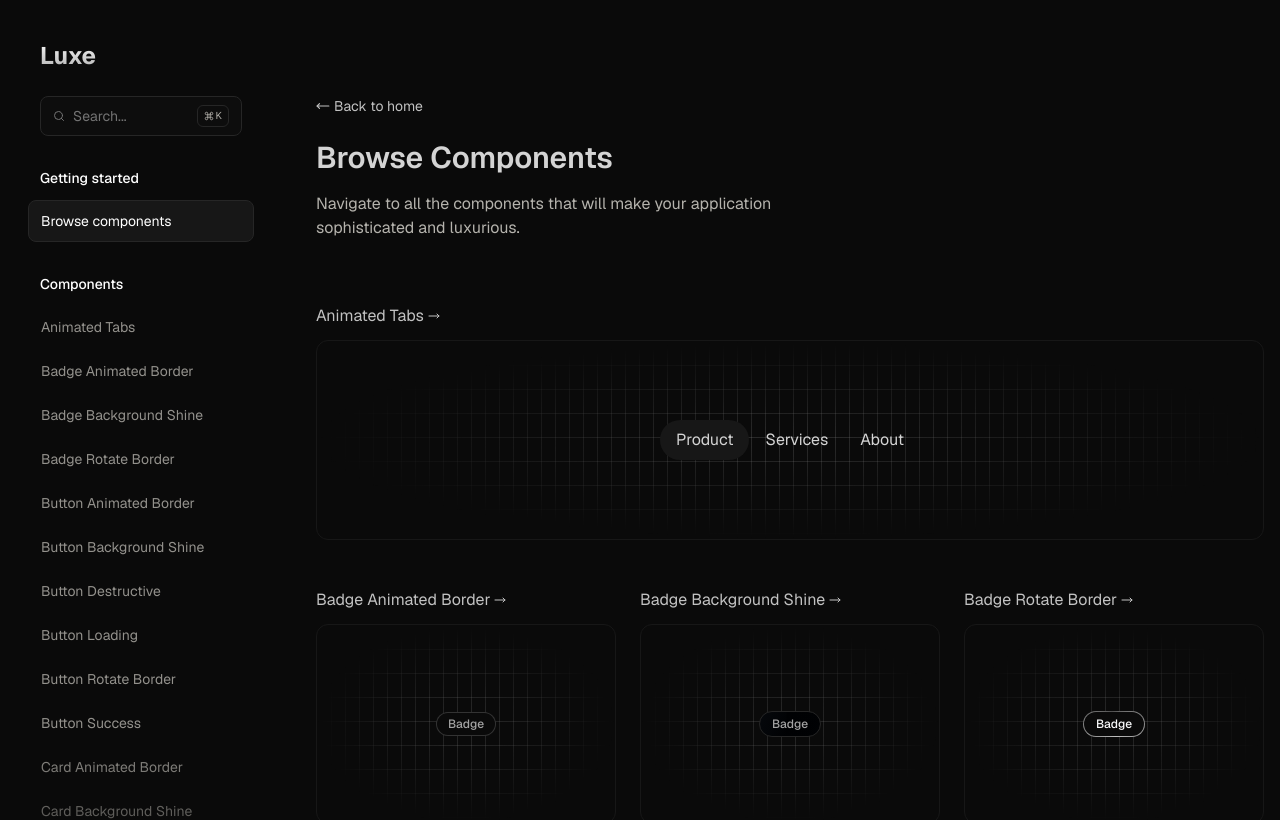
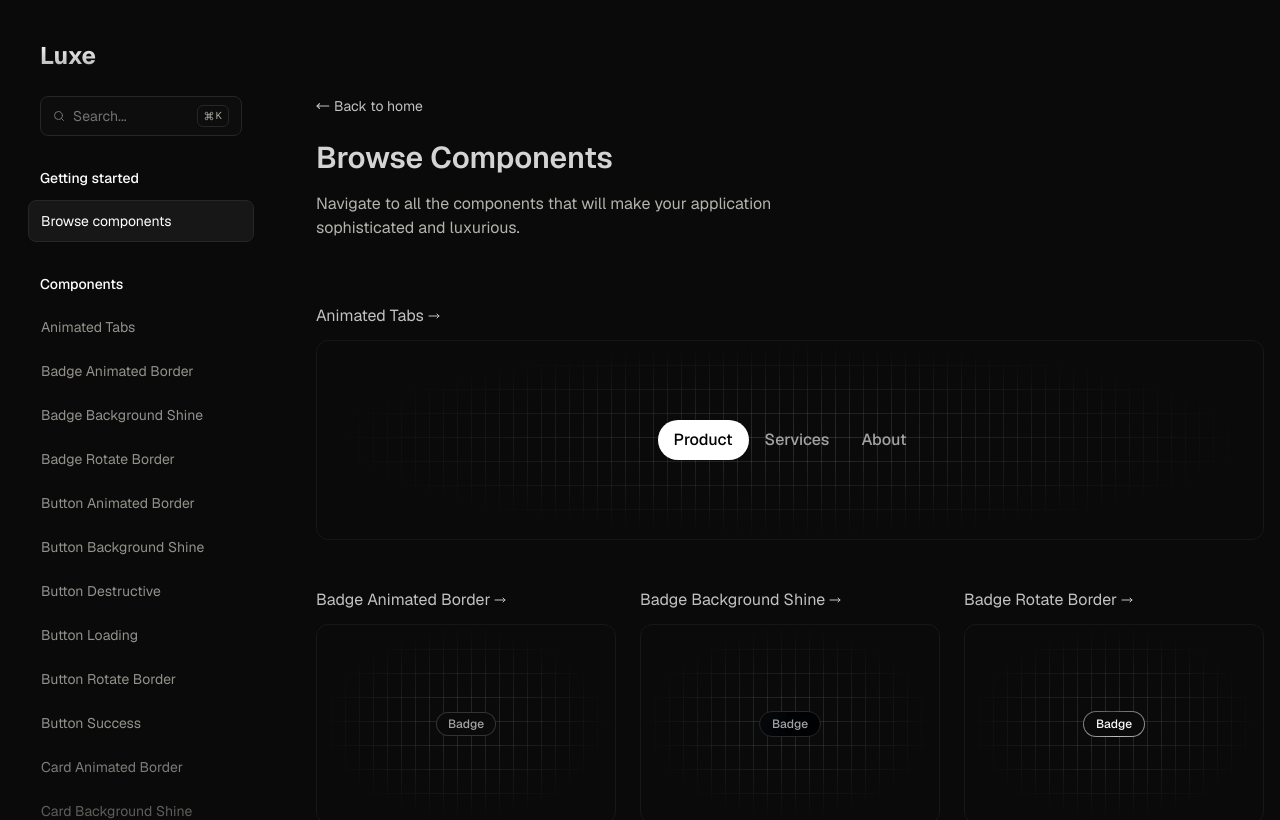
Before and after one commit to guhrodrrigues/luxe, a Next.js app: page /ui in a window 1280 px wide. Shown: the top 820 px of the page. Built offline with nearby package versions, Linux system fonts and the light colour scheme.

Commit message:
style: update animated-tabs component

```diff
--- a/src/app/_components/ui/tabs/AnimatedTabs.tsx
+++ b/src/app/_components/ui/tabs/AnimatedTabs.tsx
@@ -28,7 +28,7 @@ function Tabs({
   return (
     <div
       className={cn(
-        "flex flex-wrap items-center justify-center relative max-w-full w-full",
+        "relative flex w-full max-w-full flex-wrap items-center justify-center",
         containerClassName
       )}
     >
@@ -37,26 +37,30 @@ function Tabs({
           key={tab.title}
           onClick={() => setActiveIdx(index)}
           className={cn(
-            "relative px-4 py-2 rounded-full z-[1]",
-            { "z-0": activeIdx === index},
+            "relative z-[1] rounded-full px-4 py-2",
+            { "z-0": activeIdx === index },
             tabClassName
           )}
-          style={{
-            transformStyle: "preserve-3d",
-          }}
         >
           {activeIdx === index && (
             <motion.div
               layoutId="clickedbutton"
-              transition={{ type: "spring", bounce: 0.3, duration: 0.6 }}
+              transition={{ duration: 0.2 }}
               className={cn(
-                "absolute inset-0 bg-neutral-900 rounded-full",
+                "absolute inset-0 rounded-full bg-white",
                 activeTabClassName
               )}
             />
           )}
 
-          <span className="relative block text-neutral-300">{tab.title}</span>
+          <span
+            className={cn(
+              "relative block font-medium",
+              activeIdx === index ? "text-black delay-100" : "text-neutral-400"
+            )}
+          >
+            {tab.title}
+          </span>
         </button>
       ))}
     </div>
@@ -80,7 +84,7 @@ export function AnimatedTabs() {
   ];
 
   return (
-    <div className="relative flex flex-col max-w-5xl mx-auto w-full items-center justify-center">
+    <div className="relative mx-auto flex w-full max-w-5xl flex-col items-center justify-center">
       <Tabs tabs={tabs} />
     </div>
   );
```
